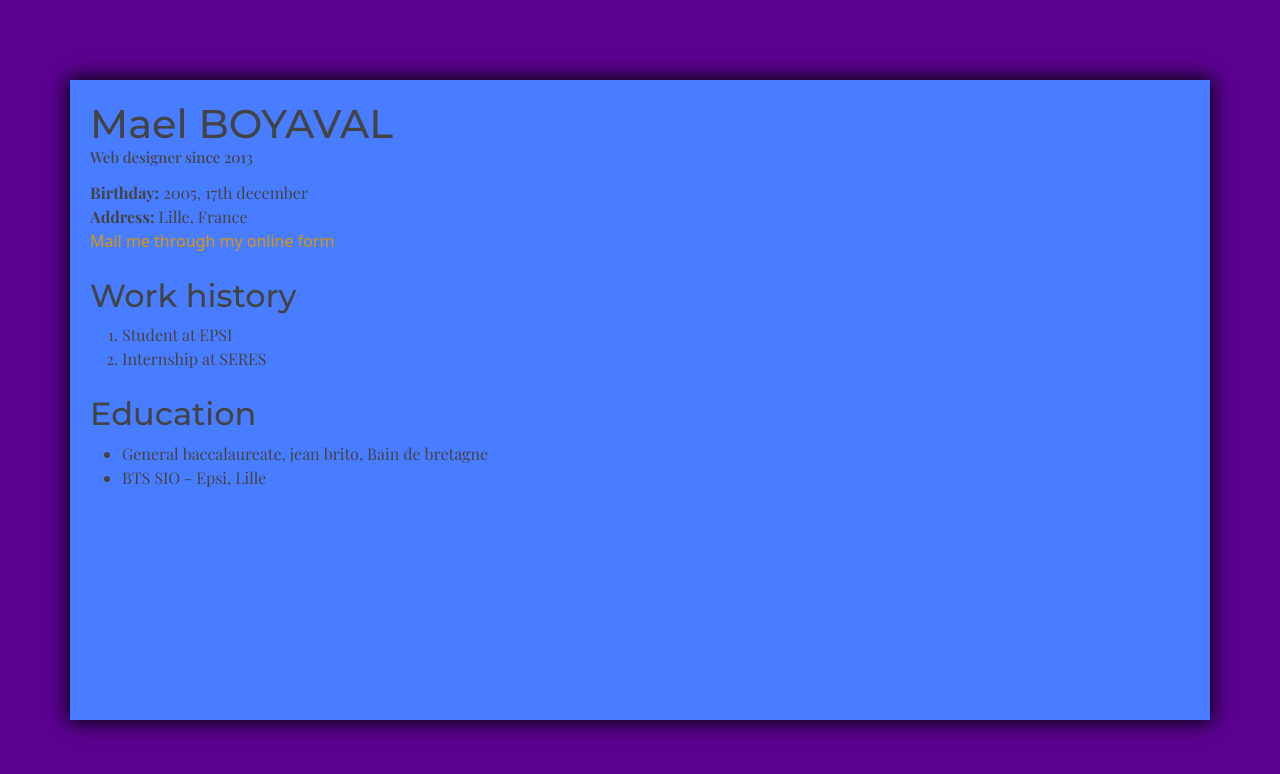
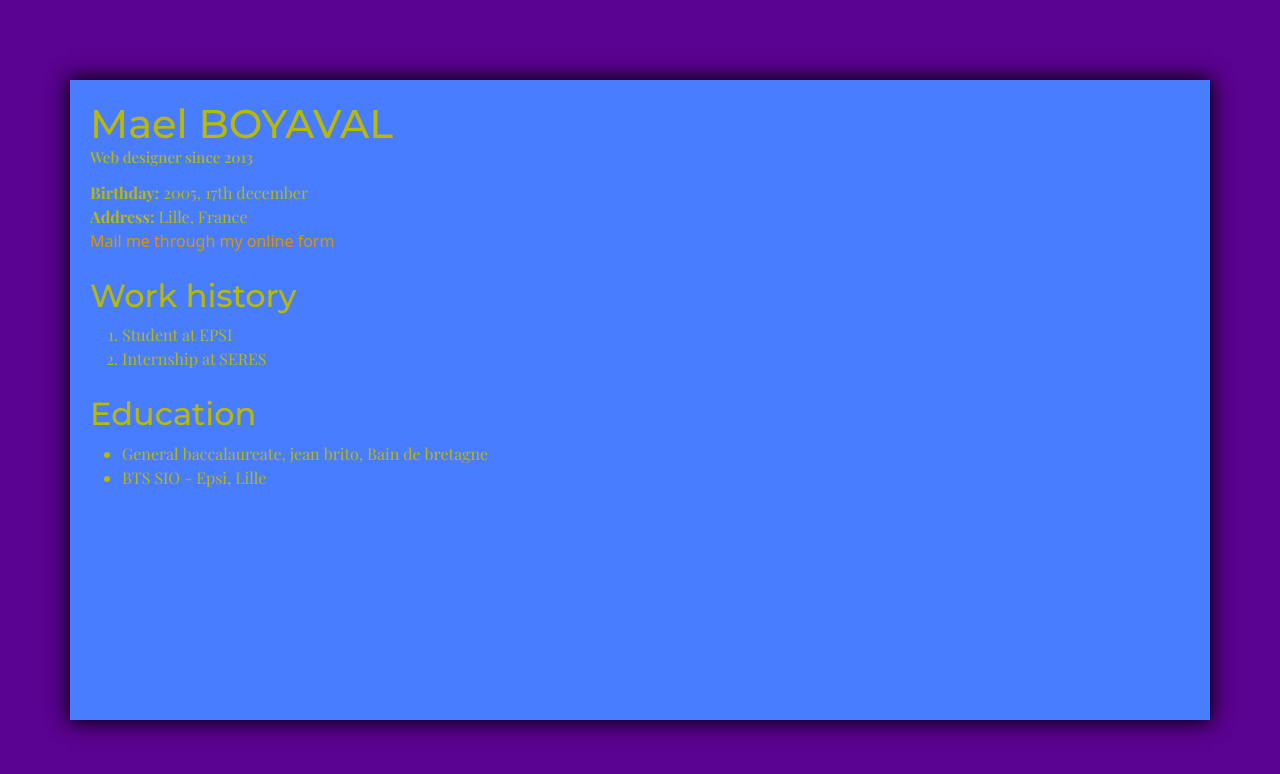
Before and after one commit to Namania/cv-cours, a plain HTML site: page index.html in a window 1280 px wide. Drawn offline with nearby package versions, Linux system fonts and the light colour scheme; a web font is replaced by a local one.

Commit message:
:pencil: text color

```diff
--- a/css/style.css
+++ b/css/style.css
@@ -28,7 +28,7 @@ h3 {
     height: 80vh;
     background-color: rgb(73, 125, 255);
     padding: 20px;
-    color: rgb(67, 67, 67);
+    color: rgb(185, 185, 3);
 }
 
 body {
```
